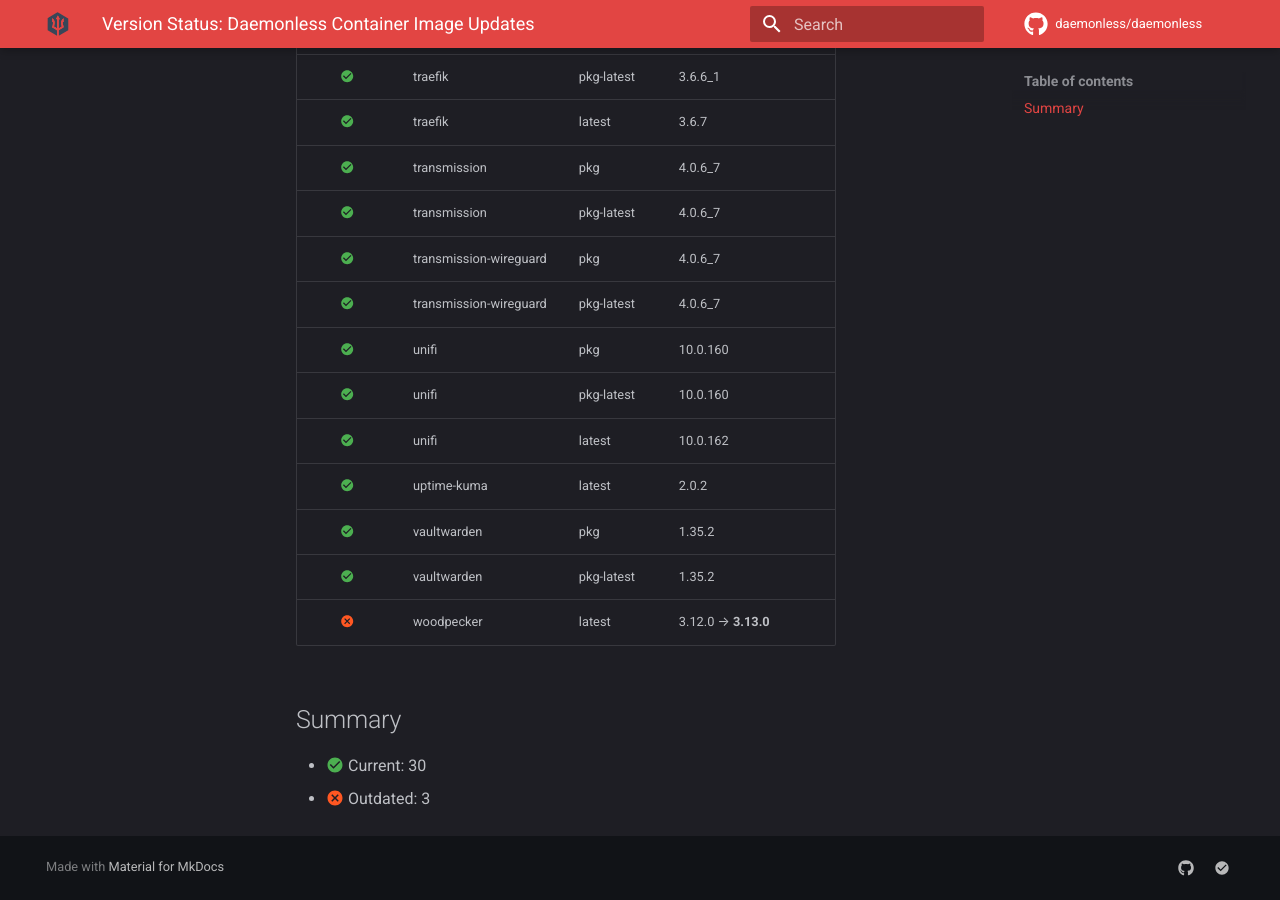
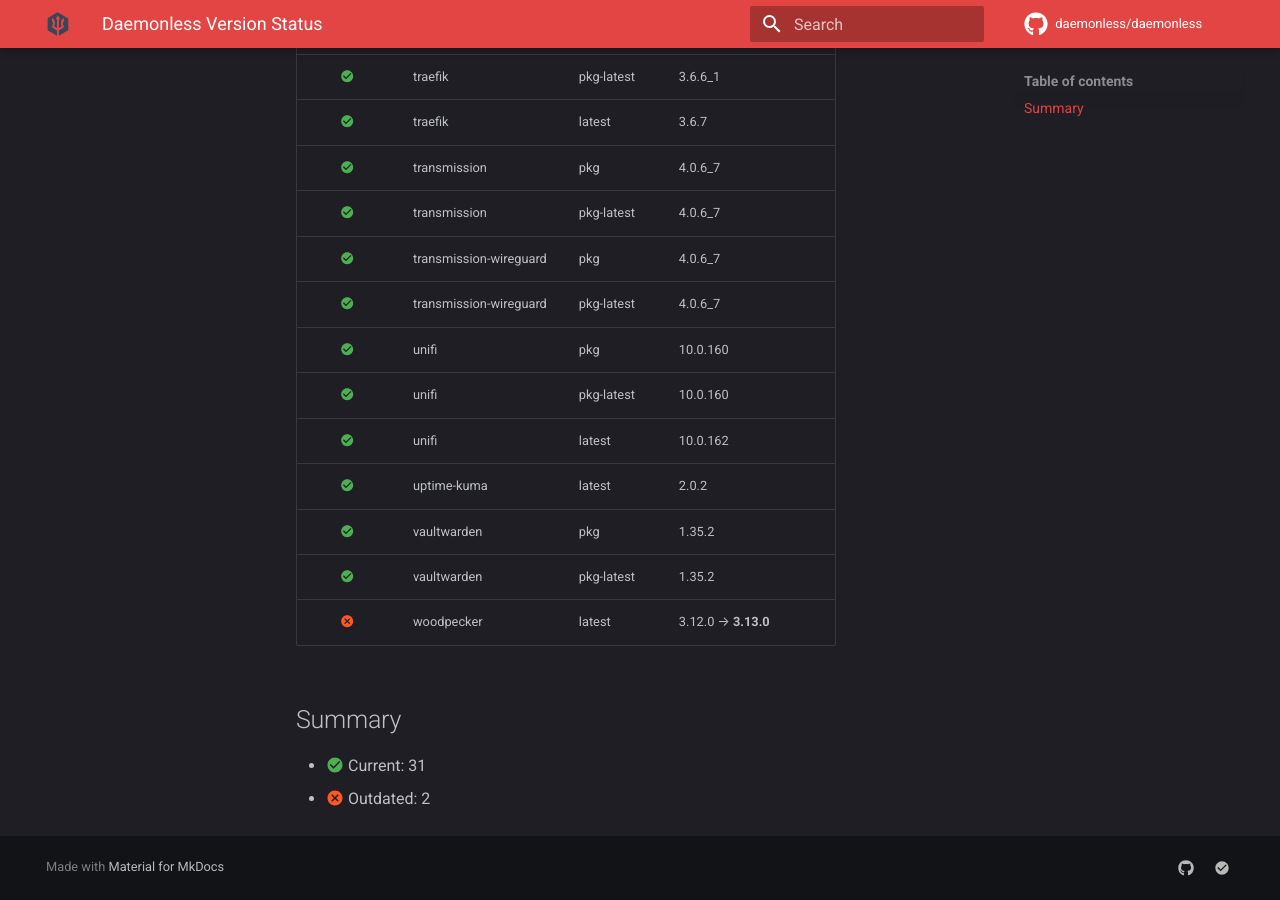
Before and after one commit to daemonless/daemonless-io, an MkDocs documentation site: the page built from docs/status.md, in a window 1280 px wide and 900 px high, scrolled down 2720 px. Built offline with MkDocs 1.6.1 and Material for MkDocs 9.7.7, drawn with Linux system fonts in a browser that asks for light colours; comment, search, counter and statistics services are not loaded; some of the changed text lies outside the part shown.

Commit message:
Update version status [skip ci]

```diff
--- a/docs/status.md
+++ b/docs/status.md
@@ -1,8 +1,3 @@
----
-title: "Version Status: Daemonless Container Image Updates"
-description: "Track which daemonless FreeBSD container images are current or need updates. Compare upstream releases against pkg and pkg-latest tags at a glance."
----
-
 # Daemonless Version Status
 
 | Status | Image | Tag | Version |
@@ -78,5 +73,5 @@ description: "Track which daemonless FreeBSD container images are current or nee
 
 ## Summary
 
-- :material-check-circle:{ .current } Current: 30
-- :material-close-circle:{ .outdated } Outdated: 3
+- :material-check-circle:{ .current } Current: 31
+- :material-close-circle:{ .outdated } Outdated: 2
```
Also changed, not shown: other parts of docs/status.md (+2 -2 lines).
